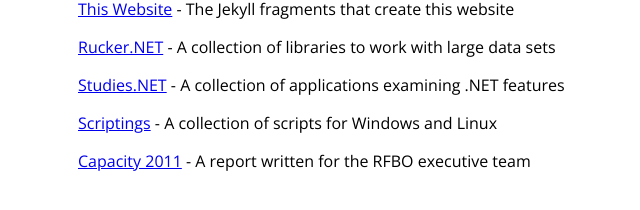
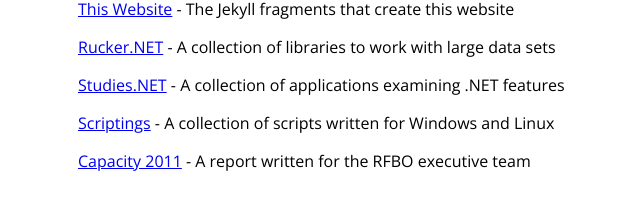
Before and after one commit to mrucker/mrucker.github.io, a Jekyll site: the page built from pages/projects.md, in a window 1280 px wide. Shown: the part 180-390 px from the top of the page, without its empty margins (227-867 px from the left). Built offline with Jekyll 4.4.1, drawn with Linux system fonts in a browser that asks for light colours; nearby versions of some CDN libraries.

Commit message:
Better wording

```diff
--- a/_data/projects.yml
+++ b/_data/projects.yml
@@ -15,7 +15,7 @@
 
 - title      : Scriptings
   url        : https://github.com/mrucker/Scriptings
-  description: A collection of scripts for Windows and Linux
+  description: A collection of scripts written for Windows and Linux
   position   : 4
 
 - title      : Capacity 2011
```
